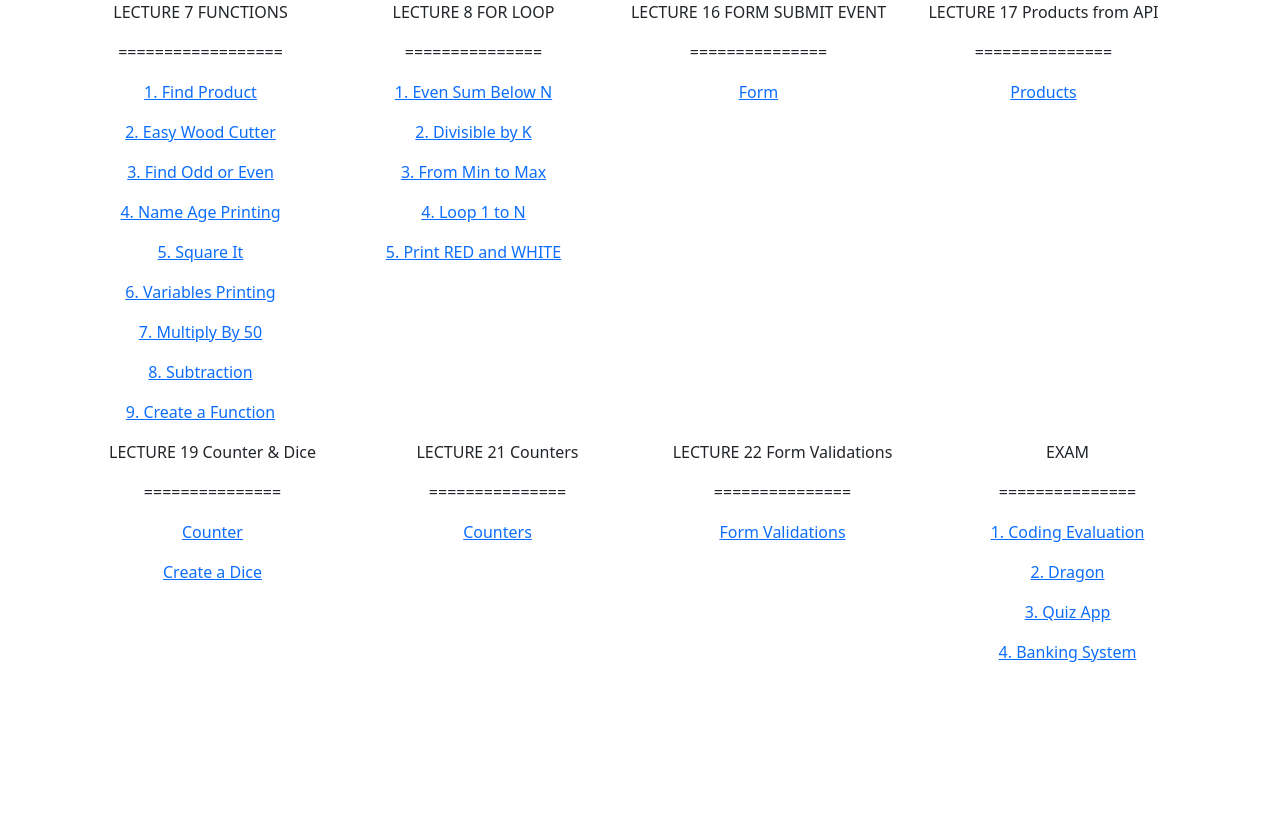
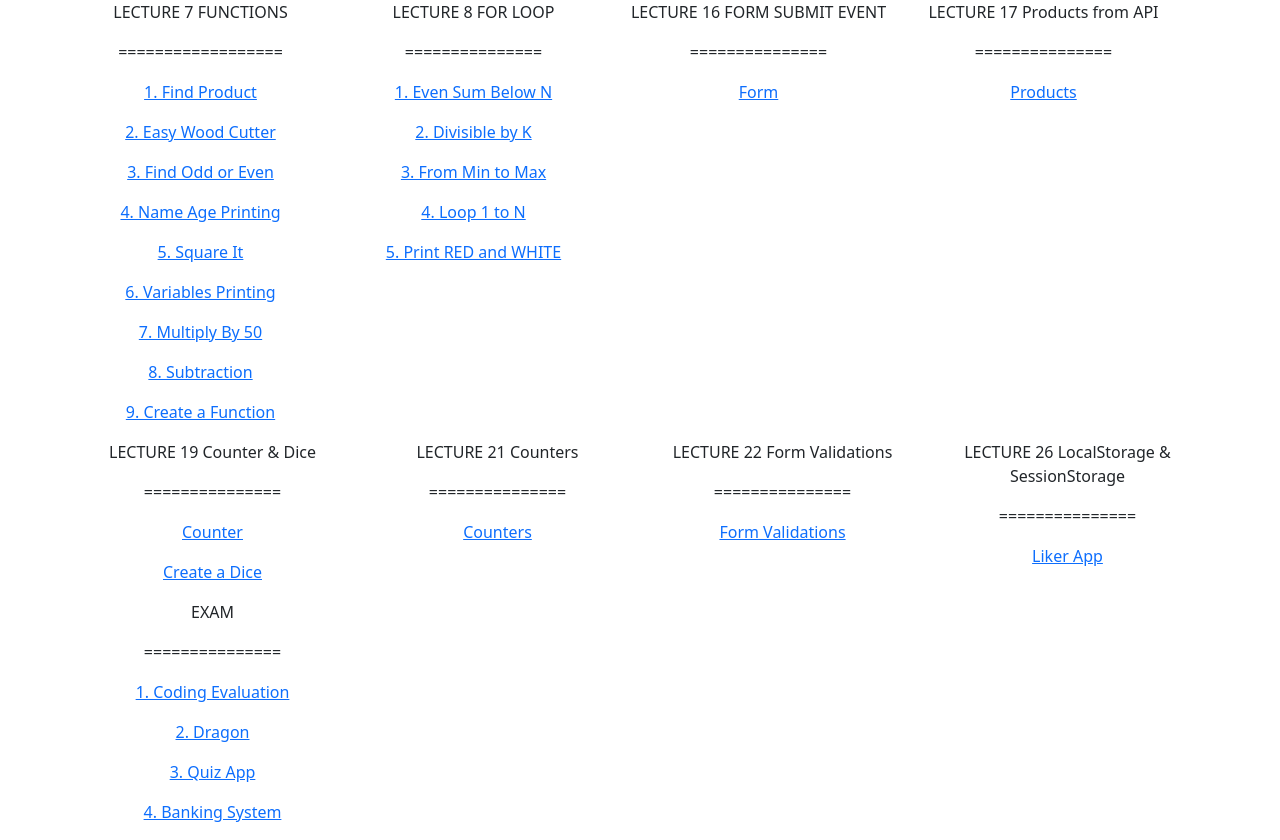
Before and after one commit to VaghaniAxita/JavaScript, a plain HTML site: page index.html in a window 1280 px wide. Before the commit the page ends 800 px from the top, so only its background shows below. Drawn offline with nearby package versions, Linux system fonts and the light colour scheme.

Commit message:
6/6/24 lecture 26

```diff
--- a/index.html
+++ b/index.html
@@ -94,6 +94,14 @@
     </div>
     <!-- Lecture 22 END -->
 
+     <!-- Lecture 26 START -->
+     <div class="col-3">
+        <p>LECTURE 26  LocalStorage & SessionStorage</p>
+        <p>===============</p>
+        <p><a href="/Lecture 26/index.html">Liker App</a></p>
+    </div>
+    <!-- Lecture 26 END -->
+
 
 <!-- EXAM START -->
 <div class="col-3">
```
Also changed, not shown: Lecture 26/index.html (added, +14 -0 lines), Lecture 26/script.js (added), Lecture 26/style.css (added).
